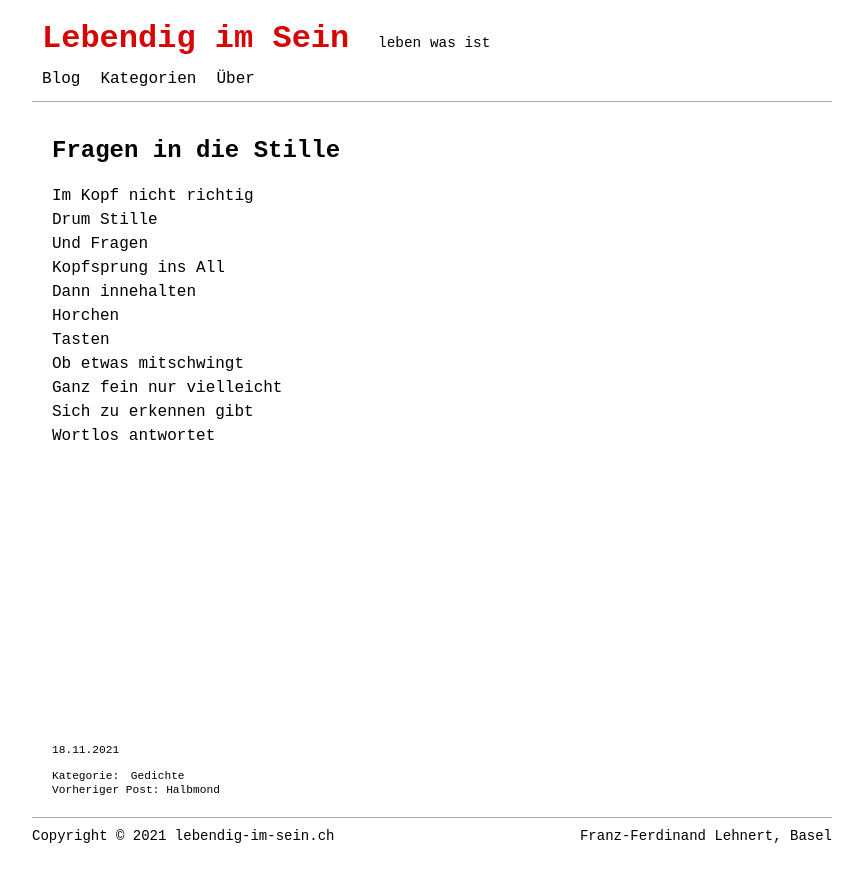
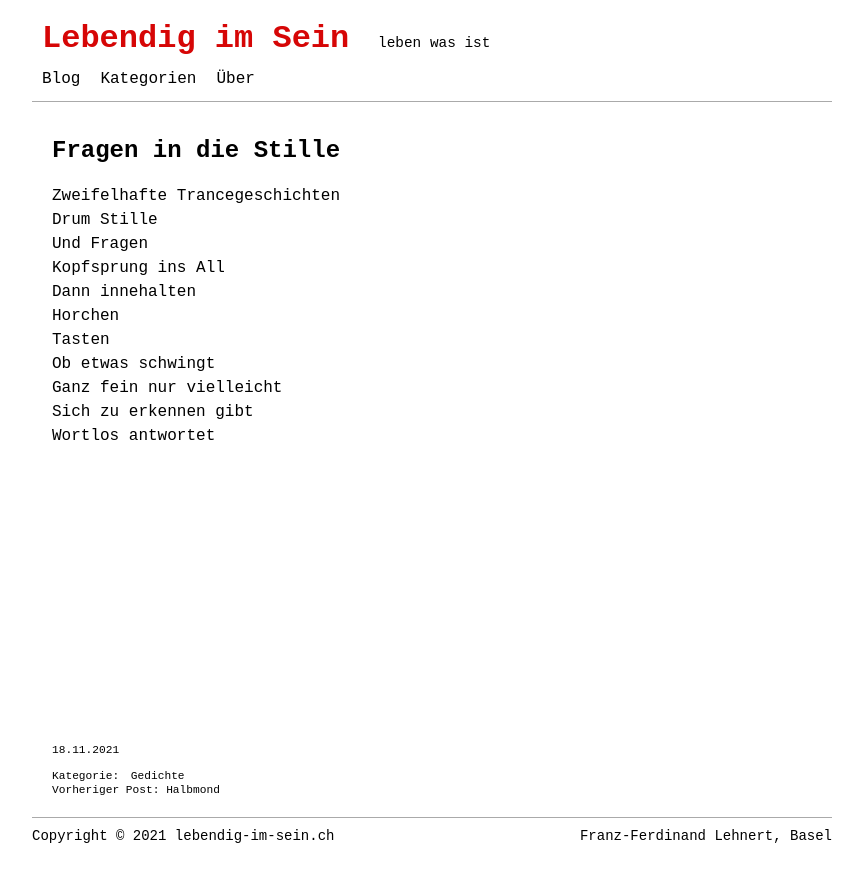
Before and after one commit to lebendigimsein/webpage, a Jekyll site: the page built from _posts/2021-11-18-fragen-in-der-stille.markdown, in a window 1280 px wide. Shown: the top 882 px of the page, without its empty margins (208-1068 px from the left). Built offline with Jekyll 4.4.1, drawn with Linux system fonts in a browser that asks for light colours.

Commit message:
«Fragen in die Stille» changed

```diff
--- a/_posts/2021-11-18-fragen-in-der-stille.markdown
+++ b/_posts/2021-11-18-fragen-in-der-stille.markdown
@@ -7,14 +7,14 @@ categories: [Gedichte]
 tags: []
 ---
 
-Im Kopf nicht richtig
+Zweifelhafte Trancegeschichten
 Drum Stille
 Und Fragen
 Kopfsprung ins All
 Dann innehalten
 Horchen
 Tasten
-Ob etwas mitschwingt
+Ob etwas schwingt
 Ganz fein nur vielleicht
 Sich zu erkennen gibt
 Wortlos antwortet
```
